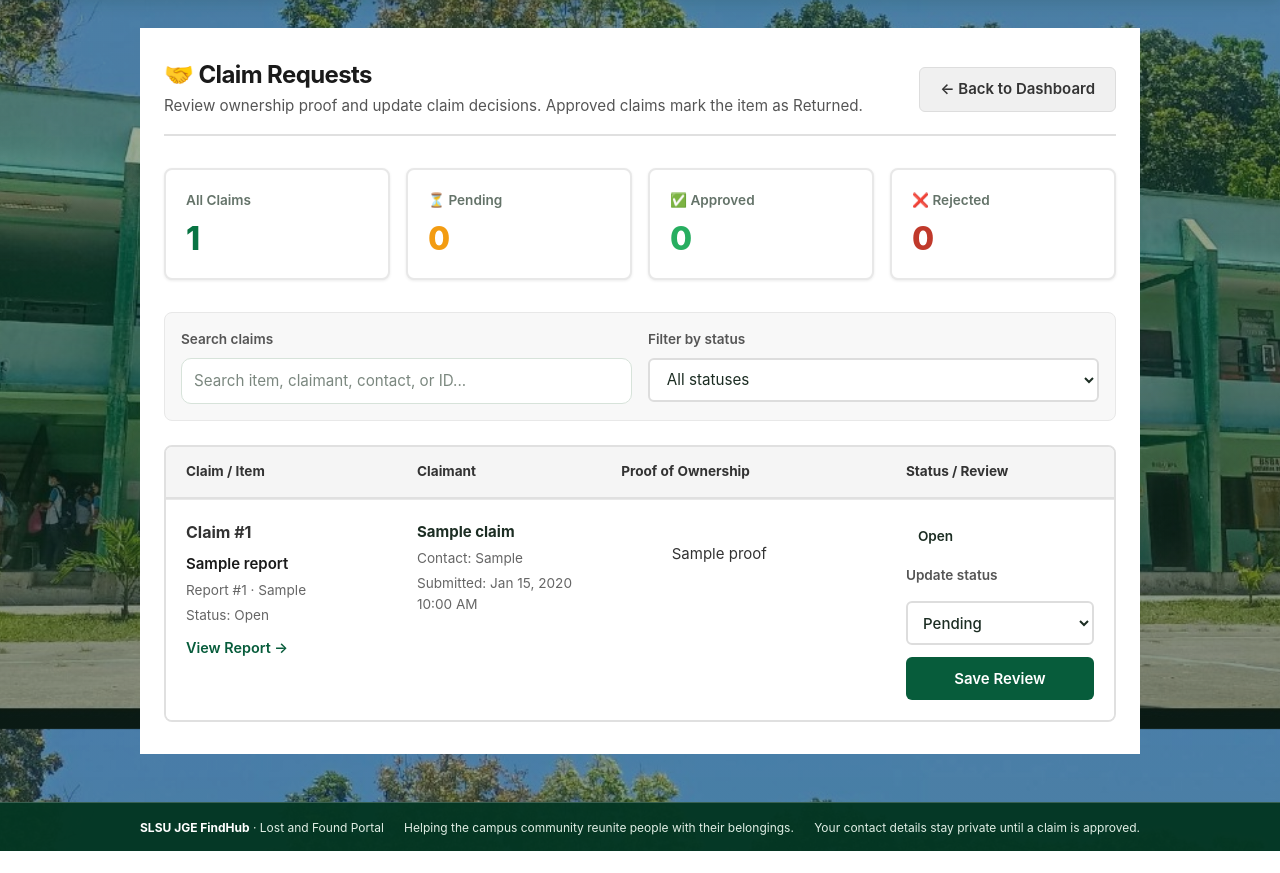
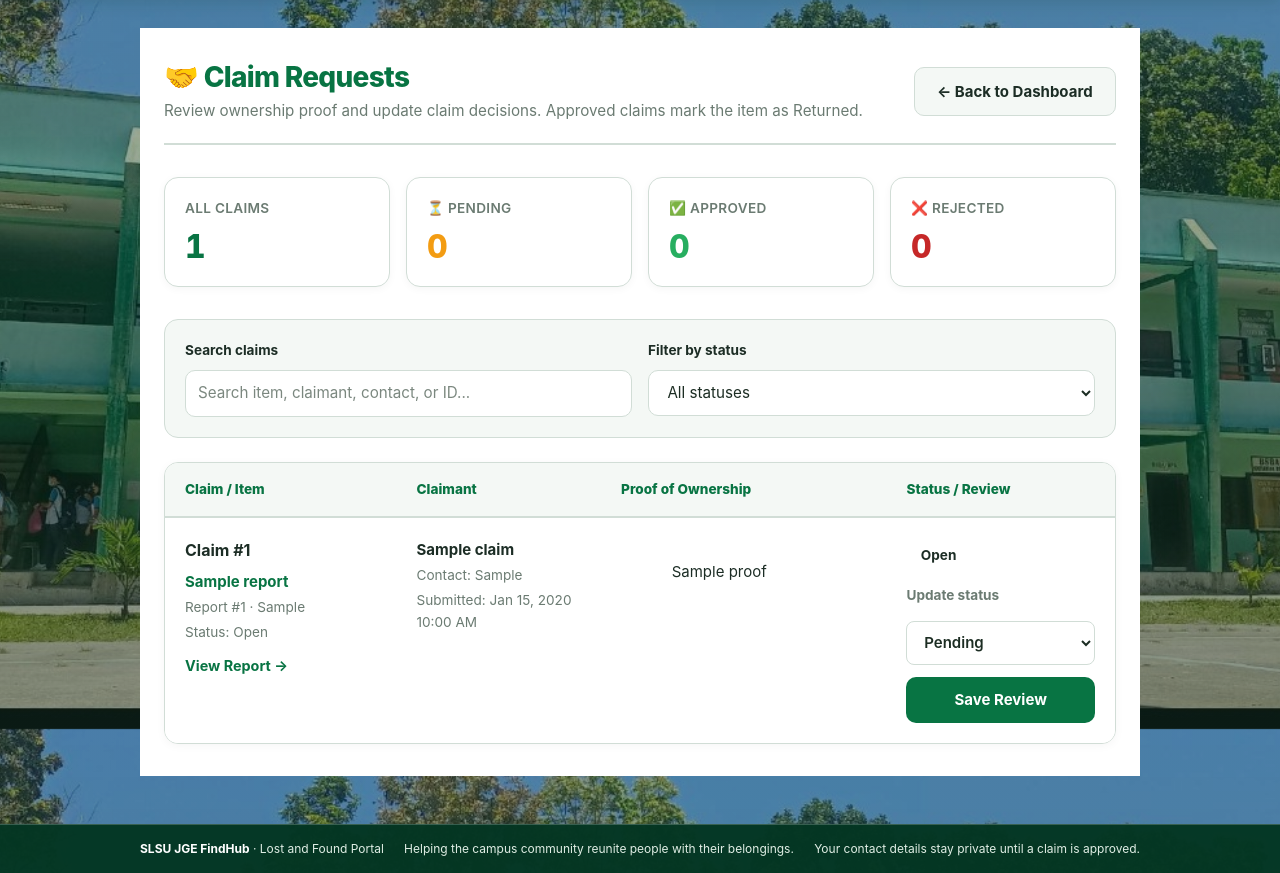
Before and after one commit to miahvillanueva28-spec/SLSU-JGE-FINDHUB., a Python web app: template templates/admin_claims.html in a window 1280 px wide. Shown: the part 71-944 px from the top of the page. Before the commit the page ends 922 px from the top, so only its background shows below. Run offline with Jinja, Linux system fonts and the light colour scheme; the template is opened without the code that fills it: most values are stand-ins (such as "Sample title", 1, 10 or a date in 2020); grey boxes marked "Sample" are stand-in pictures.

Commit message:
Update admin_claims.html

```diff
--- a/templates/admin_claims.html
+++ b/templates/admin_claims.html
@@ -93,6 +93,11 @@
 
           <div class="proof-col">
             {{ c.proof }}
+            {% if c.proof_photo %}
+              <a href="{{ photo_src(c.proof_photo) }}" target="_blank" class="btn-proof-photo">
+                📷 View Proof Photo
+              </a>
+            {% endif %}
           </div>
 
           <div class="status-col">
@@ -143,11 +148,28 @@
 </div>
 
 <style>
+  :root {
+    --primary: #087443;
+    --primary-dark: #055c34;
+    --primary-light: #15965a;
+    --primary-soft: #e7f4ec;
+    --accent: #e4b64f;
+    --danger: #c62828;
+    --danger-soft: #ffebee;
+    --warning: #f39c12;
+    --success: #27ae60;
+    --text: #1c2d25;
+    --muted: #6b7b72;
+    --border: #d1ddd6;
+    --surface: #ffffff;
+    --surface-alt: #f4f8f5;
+  }
+
   .claims-wrapper {
     max-width: 1400px;
     margin: 0 auto;
     padding: 2rem 1.5rem;
-    background: #ffffff;
+    background: var(--surface);
   }
 
   .claims-header {
@@ -155,37 +177,40 @@
     justify-content: space-between;
     align-items: center;
     margin-bottom: 2rem;
-    padding-bottom: 1rem;
-    border-bottom: 2px solid #e0e0e0;
+    padding-bottom: 1.25rem;
+    border-bottom: 2px solid var(--border);
     flex-wrap: wrap;
     gap: 1rem;
   }
 
   .claims-header h1 {
     margin: 0 0 0.25rem 0;
-    font-size: 1.5rem;
-    color: #1a1a1a;
-    font-weight: 700;
+    font-size: 1.75rem;
+    color: var(--primary);
+    font-weight: 800;
   }
 
   .claims-header p {
     margin: 0;
-    color: #555;
+    color: var(--muted);
     font-size: 0.95rem;
   }
 
   .btn-back {
-    background: #f0f0f0;
-    color: #333;
-    padding: 0.6rem 1.25rem;
-    border-radius: 6px;
+    background: var(--surface-alt);
+    color: var(--text);
+    padding: 0.7rem 1.4rem;
+    border-radius: 10px;
     text-decoration: none;
-    font-weight: 600;
-    border: 1px solid #ddd;
+    font-weight: 700;
+    border: 1.5px solid var(--border);
+    transition: all 0.25s ease;
   }
 
   .btn-back:hover {
-    background: #e0e0e0;
+    background: var(--primary-soft);
+    color: var(--primary);
+    transform: translateY(-1px);
   }
 
   .stats-grid {
@@ -196,39 +221,48 @@
   }
 
   .stat-card {
-    background: #ffffff;
-    border: 2px solid #e8e8e8;
-    border-radius: 8px;
+    background: var(--surface);
+    border: 1.5px solid var(--border);
+    border-radius: 14px;
     padding: 1.25rem;
-    box-shadow: 0 1px 3px rgba(0,0,0,0.08);
+    box-shadow: 0 2px 8px rgba(0,0,0,0.04);
+    transition: transform 0.25s ease, box-shadow 0.25s ease;
+  }
+
+  .stat-card:hover {
+    transform: translateY(-3px);
+    box-shadow: 0 8px 20px rgba(8, 116, 67, 0.1);
   }
 
   .stat-label {
     font-size: 0.85rem;
-    color: #666;
+    color: var(--muted);
     margin-bottom: 0.5rem;
-    font-weight: 500;
+    font-weight: 600;
+    text-transform: uppercase;
+    letter-spacing: 0.3px;
   }
 
   .stat-value {
     font-size: 1.75rem;
-    font-weight: 700;
-    color: #1a1a1a;
+    font-weight: 800;
+    color: var(--text);
+    font-variant-numeric: tabular-nums;
   }
 
-  .stat-value.pending { color: #f39c12; }
-  .stat-value.approved { color: #27ae60; }
-  .stat-value.rejected { color: #c0392b; }
+  .stat-value.pending { color: var(--warning); }
+  .stat-value.approved { color: var(--success); }
+  .stat-value.rejected { color: var(--danger); }
 
   .filters-bar {
     display: flex;
     gap: 1rem;
     flex-wrap: wrap;
     margin-bottom: 1.5rem;
-    padding: 1rem;
-    background: #f8f8f8;
-    border-radius: 8px;
-    border: 1px solid #e8e8e8;
+    padding: 1.25rem;
+    background: var(--surface-alt);
+    border-radius: 14px;
+    border: 1.5px solid var(--border);
   }
 
   .filter-group {
@@ -238,45 +272,48 @@
 
   .filter-group label {
     display: block;
-    font-weight: 600;
+    font-weight: 700;
     font-size: 0.85rem;
-    color: #555;
-    margin-bottom: 0.4rem;
+    color: var(--text);
+    margin-bottom: 0.5rem;
   }
 
   .filter-group input,
   .filter-group select {
     width: 100%;
-    padding: 0.6rem 0.8rem;
-    border: 2px solid #ddd;
-    border-radius: 6px;
-    background: white;
+    padding: 0.7rem 0.9rem;
+    border: 1.5px solid var(--border);
+    border-radius: 10px;
+    background: var(--surface);
     font-size: 0.95rem;
+    transition: all 0.2s ease;
   }
 
   .filter-group input:focus,
   .filter-group select:focus {
     outline: none;
-    border-color: #075c3b;
+    border-color: var(--primary);
+    box-shadow: 0 0 0 3px rgba(8, 116, 67, 0.12);
   }
 
   .claims-table-wrapper {
-    border: 2px solid #e0e0e0;
-    border-radius: 8px;
+    border: 1.5px solid var(--border);
+    border-radius: 14px;
     overflow: hidden;
-    background: #fff;
+    background: var(--surface);
+    box-shadow: 0 2px 10px rgba(0,0,0,0.04);
   }
 
   .table-header-row {
     display: grid;
     grid-template-columns: 1.6fr 1.4fr 2fr 1.4fr;
     gap: 1rem;
-    padding: 0.9rem 1.25rem;
-    background: #f5f5f5;
-    font-weight: 700;
+    padding: 1rem 1.25rem;
+    background: var(--surface-alt);
+    font-weight: 800;
     font-size: 0.85rem;
-    color: #333;
-    border-bottom: 2px solid #e0e0e0;
+    color: var(--primary);
+    border-bottom: 1.5px solid var(--border);
   }
 
   .table-row {
@@ -284,30 +321,32 @@
     grid-template-columns: 1.6fr 1.4fr 2fr 1.4fr;
     gap: 1rem;
     padding: 1.25rem;
-    border-top: 1px solid #e8e8e8;
+    border-top: 1px solid var(--border);
     align-items: flex-start;
-    background: #ffffff;
+    background: var(--surface);
+    transition: background 0.15s ease;
   }
 
   .table-row:hover {
-    background: #f9f9f9;
+    background: var(--primary-soft);
   }
 
   .claim-id {
     font-size: 1rem;
-    color: #333;
+    color: var(--text);
+    font-weight: 700;
   }
 
   .item-name {
     margin: 0.4rem 0 0.2rem;
-    font-weight: 600;
-    color: #1a1a1a;
+    font-weight: 700;
+    color: var(--primary);
   }
 
   .meta {
     display: block;
     font-size: 0.85rem;
-    color: #666;
+    color: var(--muted);
     margin: 0.2rem 0;
   }
 
@@ -318,35 +357,55 @@
   .link-view {
     display: inline-block;
     margin-top: 0.4rem;
-    color: #075c3b;
+    color: var(--primary);
     text-decoration: none;
-    font-weight: 600;
+    font-weight: 700;
     font-size: 0.9rem;
+    transition: color 0.2s ease;
   }
 
   .link-view:hover {
+    color: var(--primary-dark);
     text-decoration: underline;
   }
 
   .proof-col {
     white-space: pre-wrap;
     overflow-wrap: anywhere;
-    color: #333;
+    color: var(--text);
     line-height: 1.5;
+  }
+
+  .btn-proof-photo {
+    display: inline-block;
+    margin-top: 0.75rem;
+    padding: 0.5rem 0.9rem;
+    background: var(--primary-soft);
+    color: var(--primary);
+    border-radius: 8px;
+    text-decoration: none;
+    font-weight: 600;
+    font-size: 0.85rem;
+    transition: all 0.2s ease;
+  }
+
+  .btn-proof-photo:hover {
+    background: var(--primary);
+    color: white;
   }
 
   .status-tag {
     display: inline-block;
-    padding: 0.35rem 0.75rem;
-    border-radius: 20px;
-    font-weight: 600;
+    padding: 0.4rem 0.9rem;
+    border-radius: 999px;
+    font-weight: 700;
     font-size: 0.85rem;
     margin-bottom: 0.75rem;
   }
 
   .status-tag.pending { background: #fef3e0; color: #b77900; }
-  .status-tag.approved { background: #e6f9e9; color: #219646; }
-  .status-tag.rejected { background: #fde8e8; color: #b02020; }
+  .status-tag.approved { background: var(--primary-soft); color: var(--primary-dark); }
+  .status-tag.rejected { background: var(--danger-soft); color: var(--danger); }
 
   .status-form {
     display: flex;
@@ -356,43 +415,48 @@
 
   .status-form label {
     font-size: 0.85rem;
-    font-weight: 600;
-    color: #555;
+    font-weight: 700;
+    color: var(--muted);
   }
 
   .status-form select {
-    padding: 0.5rem 0.7rem;
-    border: 2px solid #ddd;
-    border-radius: 6px;
-    background: white;
-    font-weight: 500;
+    padding: 0.6rem 0.8rem;
+    border: 1.5px solid var(--border);
+    border-radius: 8px;
+    background: var(--surface);
+    font-weight: 600;
+    transition: all 0.2s ease;
   }
 
   .status-form select:focus {
     outline: none;
-    border-color: #075c3b;
+    border-color: var(--primary);
+    box-shadow: 0 0 0 3px rgba(8, 116, 67, 0.12);
   }
 
   .btn-save {
-    background: #075c3b;
+    background: var(--primary);
     color: white;
     border: none;
-    padding: 0.6rem 1rem;
-    border-radius: 6px;
-    font-weight: 600;
+    padding: 0.7rem 1rem;
+    border-radius: 10px;
+    font-weight: 700;
     cursor: pointer;
     margin-top: 0.25rem;
+    transition: all 0.25s ease;
   }
 
   .btn-save:hover {
-    background: #064d32;
+    background: var(--primary-dark);
+    transform: translateY(-1px);
+    box-shadow: 0 4px 12px rgba(8, 116, 67, 0.2);
   }
 
   .no-results {
     padding: 2rem;
     text-align: center;
-    color: #777;
-    font-weight: 500;
+    color: var(--muted);
+    font-weight: 600;
     display: none;
     margin: 0;
   }
@@ -409,27 +473,31 @@
 
   .empty-state h3 {
     margin: 0 0 0.5rem;
-    color: #333;
+    color: var(--text);
     font-size: 1.25rem;
+    font-weight: 700;
   }
 
   .empty-state p {
     margin: 0 0 1.5rem;
-    color: #666;
+    color: var(--muted);
   }
 
   .btn-primary {
-    background: #075c3b;
+    background: var(--primary);
     color: white;
     padding: 0.75rem 1.5rem;
-    border-radius: 6px;
+    border-radius: 10px;
     text-decoration: none;
-    font-weight: 600;
+    font-weight: 700;
     display: inline-block;
+    transition: all 0.25s ease;
   }
 
   .btn-primary:hover {
-    background: #064d32;
+    background: var(--primary-dark);
+    transform: translateY(-2px);
+    box-shadow: 0 6px 16px rgba(8, 116, 67, 0.25);
   }
 
   @media (max-width: 1024px) {
```
